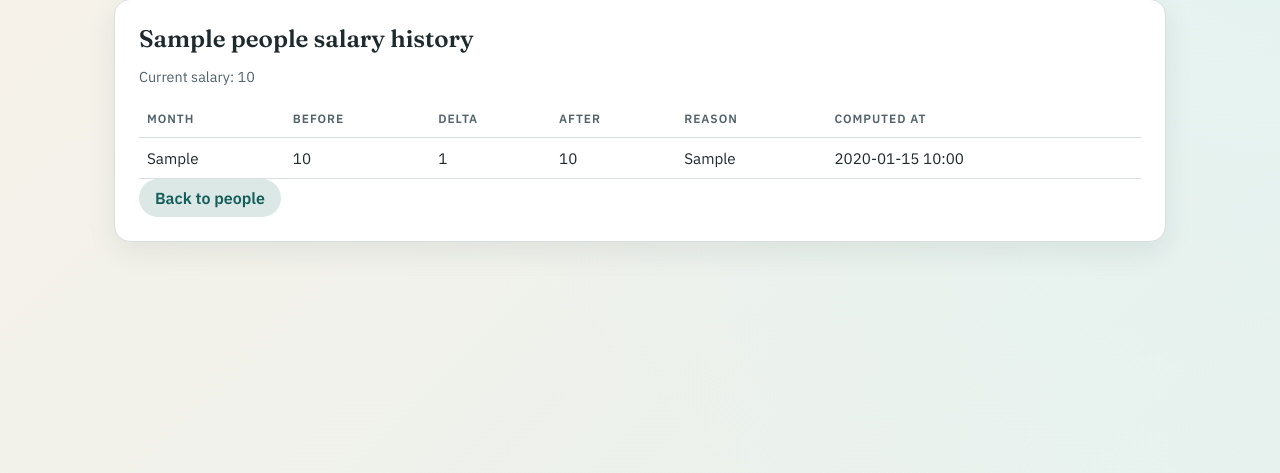
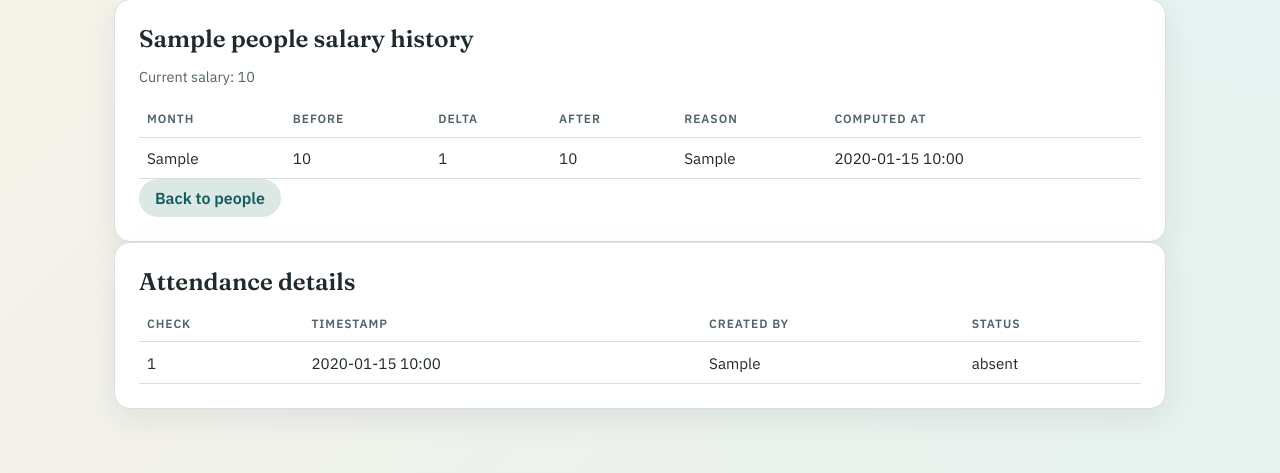
Before and after one commit to DavidLiu-code/Attendance_Code, a FastAPI app: page /people/1 in a window 1280 px wide. Shown: the part 110-583 px from the top of the page. Run offline with FastAPI, Linux system fonts and the light colour scheme; tables that the repository leaves empty hold one stand-in row (values such as "Sample post").

Commit message:
feat(main.py): Adding details for each people

```diff
--- a/app/auth.py
+++ b/app/auth.py
@@ -12,10 +12,12 @@ from .models import User
 PBKDF2_ITERATIONS = 200_000
 
 DEFAULT_ADMIN_USERS: Iterable[tuple[str, str]] = (
-    ("professor1", "professor123"),
-    ("professor2", "professor123"),
-    ("professor3", "professor123"),
+    ("Liu", "Liu123456"),
+    ("Wang", "Wang123456"),
+    ("Chen", "Chen123456"),
 )
+
+OLD_ADMIN_USERNAMES = {"professor1", "professor2", "professor3"}
 
 
 def hash_password(password: str, salt: str | None = None) -> str:
@@ -39,6 +41,27 @@ def verify_password(password: str, stored_hash: str) -> bool:
 
 
 def seed_admin_users(db: Session) -> list[str]:
+    referenced_old = (
+        db.query(User)
+        .filter(User.username.in_(OLD_ADMIN_USERNAMES))
+        .first()
+        is not None
+    )
+    if referenced_old:
+        from .models import Check
+
+        used_in_checks = (
+            db.query(Check)
+            .filter(Check.created_by.in_(OLD_ADMIN_USERNAMES))
+            .first()
+            is not None
+        )
+        if not used_in_checks:
+            db.query(User).filter(User.username.in_(OLD_ADMIN_USERNAMES)).delete(
+                synchronize_session=False
+            )
+            db.commit()
+
     created = []
     for username, password in DEFAULT_ADMIN_USERS:
         existing = db.query(User).filter(User.username == username).first()
--- a/app/main.py
+++ b/app/main.py
@@ -266,16 +266,16 @@ def add_person(
         return guard
     clean_name = name.strip()
     if not clean_name:
-        return redirect("/", error="Name is required.")
+        return redirect("/people", error="Name is required.")
 
     existing = db.query(Person).filter(Person.name == clean_name).first()
     if existing:
-        return redirect("/", error="Name already exists.")
+        return redirect("/people", error="Name already exists.")
 
     person = Person(name=clean_name, current_salary=START_SALARY, active=True)
     db.add(person)
     db.commit()
-    return redirect("/", msg="Person added.")
+    return redirect("/people", msg="Person added.")
 
 
 @app.post("/people/{person_id}/delete")
@@ -297,7 +297,7 @@ def delete_person(
     )
     db.delete(person)
     db.commit()
-    return redirect("/", msg=f"{person.name} deleted.")
+    return redirect("/people", msg=f"{person.name} deleted.")
 
 
 @app.post("/people/{person_id}/toggle")
@@ -316,7 +316,7 @@ def toggle_person(
     person.active = not person.active
     db.commit()
     state = "activated" if person.active else "deactivated"
-    return redirect("/", msg=f"{person.name} {state}.")
+    return redirect("/people", msg=f"{person.name} {state}.")
 
 
 @app.get("/people/{person_id}", response_class=HTMLResponse)
@@ -337,12 +337,20 @@ def person_history(
         .order_by(SalaryHistory.month)
         .all()
     )
+    checks = db.query(Check).order_by(Check.timestamp.desc()).all()
+    marks = db.query(Mark).filter(Mark.person_id == person_id).all()
+    mark_map = {mark.check_id: mark.status for mark in marks}
+    attendance_rows = [
+        {"check": check, "status": mark_map.get(check.id, "unmarked")}
+        for check in checks
+    ]
     return templates.TemplateResponse(
         "person_history.html",
         {
             "request": request,
             "person": person,
             "history": history,
+            "attendance_rows": attendance_rows,
             "current_user": current_user,
             "msg": msg,
             "error": error,
@@ -449,7 +457,8 @@ def create_check(
     else:
         parsed = now_local()
 
-    check = Check(timestamp=parsed)
+    created_by = current_user.username if current_user else None
+    check = Check(timestamp=parsed, created_by=created_by)
     db.add(check)
     db.commit()
     return redirect(f"/checks/{check.id}", msg="Check created.")
@@ -597,10 +606,14 @@ def month_close_page(
 @app.post("/months/close")
 def month_close_action(month: str = Form(...), db: Session = Depends(get_db)):
     try:
-        close_month(db, month)
+        months = close_month(db, month)
     except ValueError as exc:
         return redirect("/months/close", error=str(exc), extra={"month": month})
-    return redirect("/months/close", msg="Month closed.", extra={"month": month})
+    return redirect(
+        "/months/close",
+        msg=f"Closed {month} (recomputed {months} month(s)).",
+        extra={"month": month},
+    )
 
 
 @app.post("/months/recalculate")
@@ -676,6 +689,7 @@ def export_attendance(db: Session = Depends(get_db)):
             [
                 "check_id",
                 "check_timestamp",
+                "check_created_by",
                 "person",
                 "person_active",
                 "status",
@@ -693,6 +707,7 @@ def export_attendance(db: Session = Depends(get_db)):
                     [
                         check.id,
                         ts,
+                        check.created_by or "Unknown",
                         person.name,
                         "active" if person.active else "inactive",
                         status,
--- a/app/models.py
+++ b/app/models.py
@@ -34,6 +34,7 @@ class Check(Base):
 
     id = Column(Integer, primary_key=True)
     timestamp = Column(DateTime, nullable=False)
+    created_by = Column(String, nullable=True)
     created_at = Column(DateTime, default=datetime.utcnow, nullable=False)
 
     marks = relationship("Mark", back_populates="check", cascade="all, delete-orphan")
--- a/app/templates/checks.html
+++ b/app/templates/checks.html
@@ -41,6 +41,7 @@
     <thead>
       <tr>
         <th>Timestamp</th>
+        <th>Created by</th>
         <th>Present</th>
         <th>Absent</th>
         <th>Unmarked</th>
@@ -51,6 +52,7 @@
     {% for row in checks %}
       <tr>
         <td>{{ row.check.timestamp.strftime("%Y-%m-%d %H:%M") }}</td>
+        <td>{{ row.check.created_by or "Unknown" }}</td>
         <td class="count">{{ row.present }}</td>
         <td class="count">{{ row.absent }}</td>
         <td class="count">{{ row.unmarked }}</td>
--- a/app/templates/export.html
+++ b/app/templates/export.html
@@ -6,6 +6,6 @@
     <a class="button secondary" href="/export/salary_history.csv">Download salary history CSV</a>
     <a class="button secondary" href="/export/attendance.csv">Download attendance CSV</a>
   </div>
-  <p class="muted">Attendance export includes a row per check per person (present/absent/unmarked).</p>
+  <p class="muted">Attendance export includes a row per check per person, with status and check creator.</p>
 </section>
 {% endblock %}
--- a/app/templates/month_close.html
+++ b/app/templates/month_close.html
@@ -15,7 +15,7 @@
   {% if preview %}
     <p class="muted">Checks in month: {{ preview.checks_count }}</p>
     {% if already_closed %}
-      <div class="notice warn">This month is already closed.</div>
+      <div class="notice warn">This month already has history. Closing will recompute up to this month.</div>
     {% endif %}
     {% if not preview.has_checks %}
       <div class="notice warn">No checks found in this month.</div>
@@ -35,14 +35,14 @@
         <tr>
           <td>{{ row.person.name }}</td>
           <td>{{ "Yes" if row.perfect else "No" }}</td>
-          <td>{{ row.person.current_salary }}</td>
+          <td>{{ row.before }}</td>
           <td>{{ row.delta }}</td>
           <td>{{ row.after }}</td>
         </tr>
         {% endfor %}
       </tbody>
     </table>
-    {% if preview.has_checks and not already_closed %}
+    {% if preview.has_checks %}
     <form method="post" action="/months/close" onsubmit="return confirm('Close month {{ month }} and apply salary changes?');">
       <input type="hidden" name="month" value="{{ month }}">
       <button class="button danger" type="submit">Close month</button>
--- a/app/templates/person_history.html
+++ b/app/templates/person_history.html
@@ -35,4 +35,32 @@
     <a class="button secondary" href="/">Back to people</a>
   </div>
 </section>
+
+<section class="card">
+  <h2>Attendance details</h2>
+  {% if attendance_rows %}
+  <table>
+    <thead>
+      <tr>
+        <th>Check</th>
+        <th>Timestamp</th>
+        <th>Created by</th>
+        <th>Status</th>
+      </tr>
+    </thead>
+    <tbody>
+      {% for row in attendance_rows %}
+      <tr>
+        <td>{{ row.check.id }}</td>
+        <td>{{ row.check.timestamp.strftime("%Y-%m-%d %H:%M") }}</td>
+        <td>{{ row.check.created_by or "Unknown" }}</td>
+        <td>{{ row.status }}</td>
+      </tr>
+      {% endfor %}
+    </tbody>
+  </table>
+  {% else %}
+    <p class="muted">No checks yet.</p>
+  {% endif %}
+</section>
 {% endblock %}
```
Also changed, not shown: app/db.py (+6 -1 lines), app/services.py (+62 -40 lines), app/templates/check_detail.html (+12 -0 lines), tests/test_services.py (+16 -7 lines), README.md.
